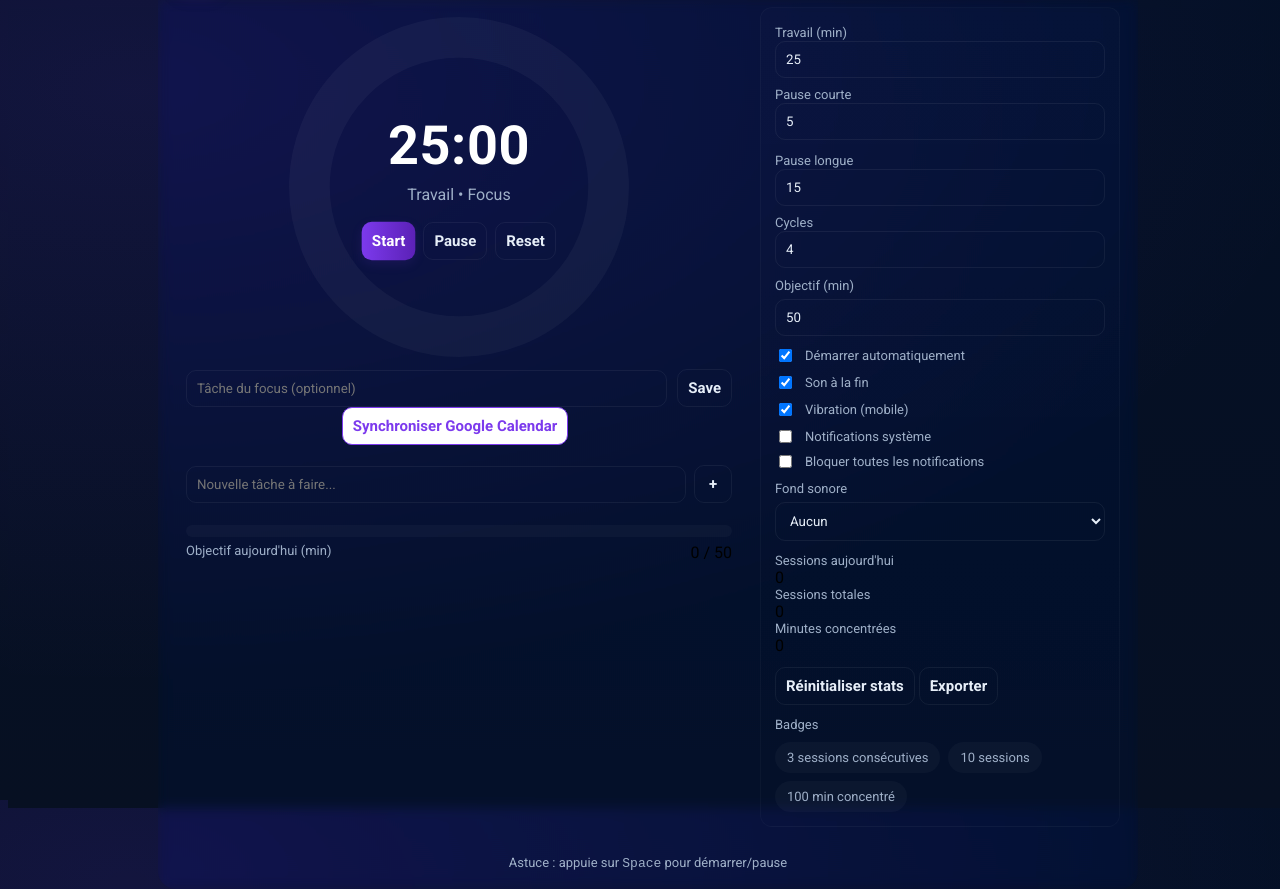
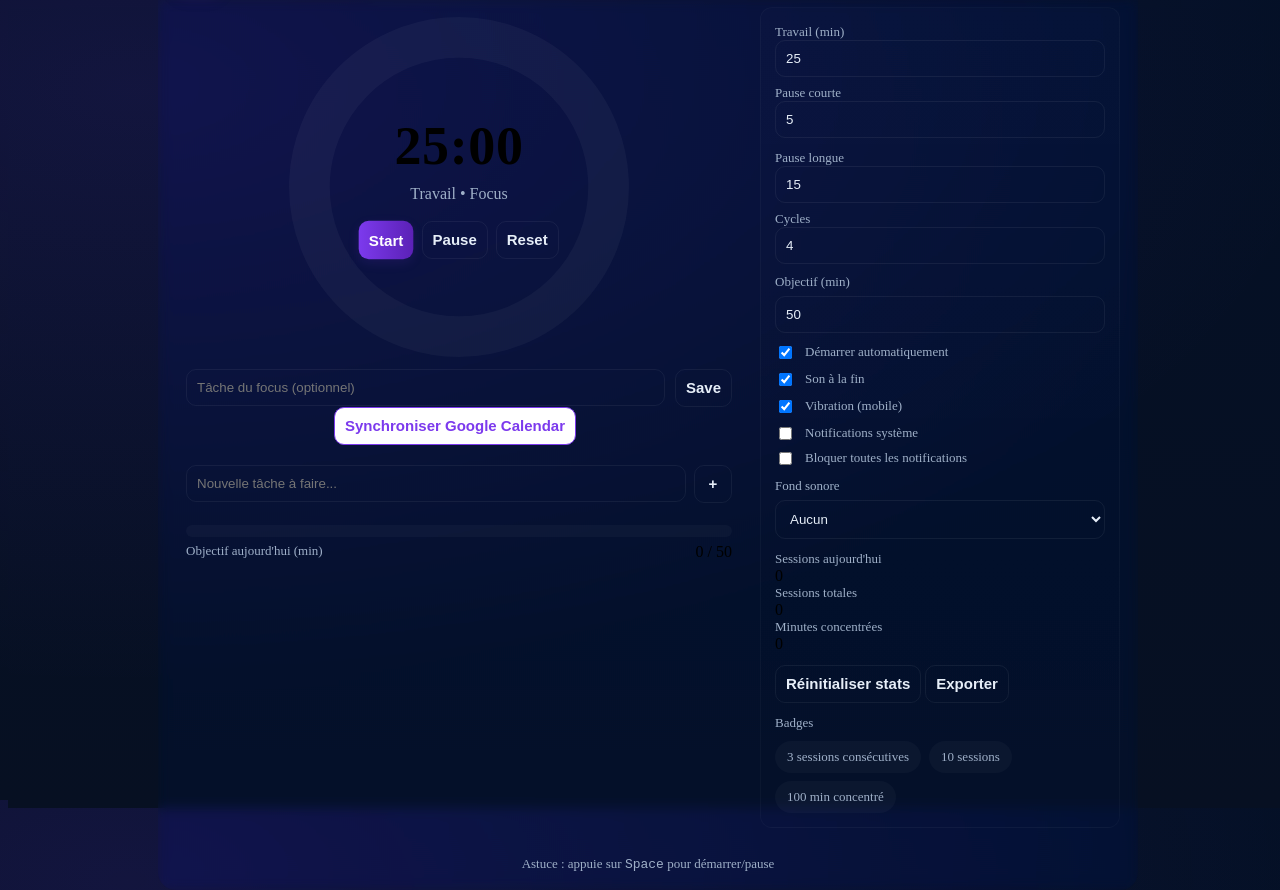
Before and after one commit to Clementlble/PulseFocus, a plain HTML site: page index.html in a window 1280 px wide. Drawn offline with Linux system fonts and the light colour scheme.

Commit message:
iindex.html

```diff
--- a/index.html
+++ b/index.html
@@ -5,7 +5,6 @@
   <meta name="viewport" content="width=device-width,initial-scale=1,viewport-fit=cover" />
   <title>PulseFocus </title>
   <meta name="theme-color" content="#071022">
-  <link href="https://fonts.googleapis.com/css?family=Roboto:400,500,700&display=swap" rel="stylesheet">
   <style>
     :root{
       --bg:#071022; --accent-1:#7c3aed; --accent-2:#5b21b6; --glass: rgba(255,255,255,0.04);
@@ -21,12 +20,9 @@
       min-height: 100vh;
       background: radial-gradient(1200px 600px at 10% 10%, rgba(124,58,237,0.12), transparent), linear-gradient(180deg,#041026 0%,var(--bg) 100%);
       /* Ajoute les insets pour iPhone */
-      padding-top: env(safe-area-inset-top);
-      padding-bottom: env(safe-area-inset-bottom);
+      padding-top: env(safe-area-inset-top, 0px);
+      padding-bottom: env(safe-area-inset-bottom, 0px);
       box-sizing: border-box;
-    }
-    body, input, button, select, textarea {
-      font-family: 'Roboto', Arial, sans-serif !important;
     }
     body {
       min-height: 100vh;
@@ -66,20 +62,12 @@
     h1{font-size:18px;margin:0;font-weight:600}
     small{color:var(--muted)}
 
-    h1 {
-      color: #fff !important;
-    }
-
     /* Left: Timer */
     .left{display:flex;flex-direction:column;align-items:center;padding:10px;background: transparent !important;box-shadow: none !important;border: none !important;}
     .timer-wrap{position:relative;width:340px;height:340px;border-radius:50%;display:grid;place-items:center;background:transparent !important;box-shadow:none !important;border:none !important;overflow:visible}
     svg{transform:rotate(-90deg);width:100%;height:100%}
     .time{position:absolute;inset:0;display:flex;flex-direction:column;align-items:center;justify-content:center;pointer-events:auto}
     .minutes{font-size:54px;font-weight:700;letter-spacing:0.6px}
-
-    .minutes, #time-display {
-      color: #fff !important;
-    }
 
     /* Animation du cercle de timer : effet néon pulsant + glow dynamique */
     #progress {
```
